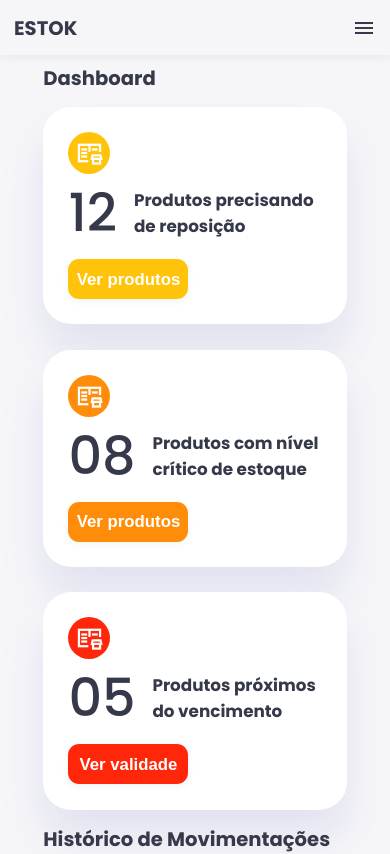
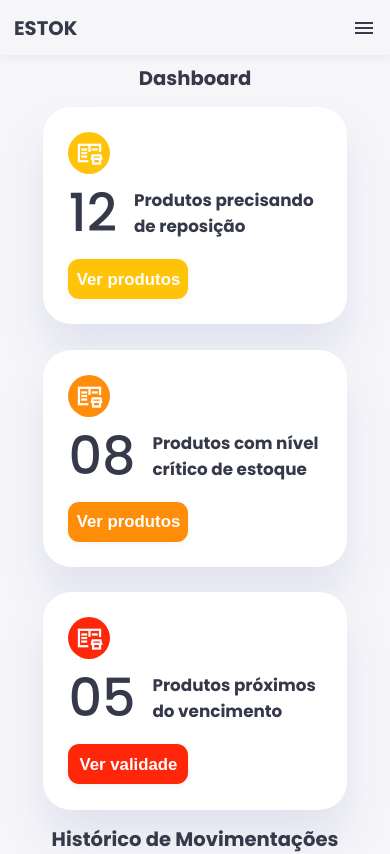
Before and after one commit to gustavorods/2025_estok_frontend, a React (Vite) app: page /dashboard in a window 390 px wide. Shown: the top 854 px of the page. Built offline with nearby package versions, Linux system fonts and the light colour scheme; sample sign-in values are in the browser's storage.

Commit message:
style: text align in h2 on dashboard

```diff
--- a/src/components/Dashboard/Dashboard.css
+++ b/src/components/Dashboard/Dashboard.css
@@ -19,8 +19,12 @@ main {
     margin: 0 auto;
     padding: 0 1rem;
     gap: 0.8rem;
+
   }
+h2{
 
+  text-align: center;
+}
   main {
     margin-top: 5rem;
     padding: 0 1.2rem; /* espaço lateral confortável */
@@ -36,7 +40,10 @@ main {
     padding: 0 0.8rem;
     gap: 0.6rem;
   }
+h2{
 
+  text-align: center;
+}
   main {
     margin-top: 4.5rem;
     padding: 0 0.9rem; /* deixa o conteúdo respirar */
```
